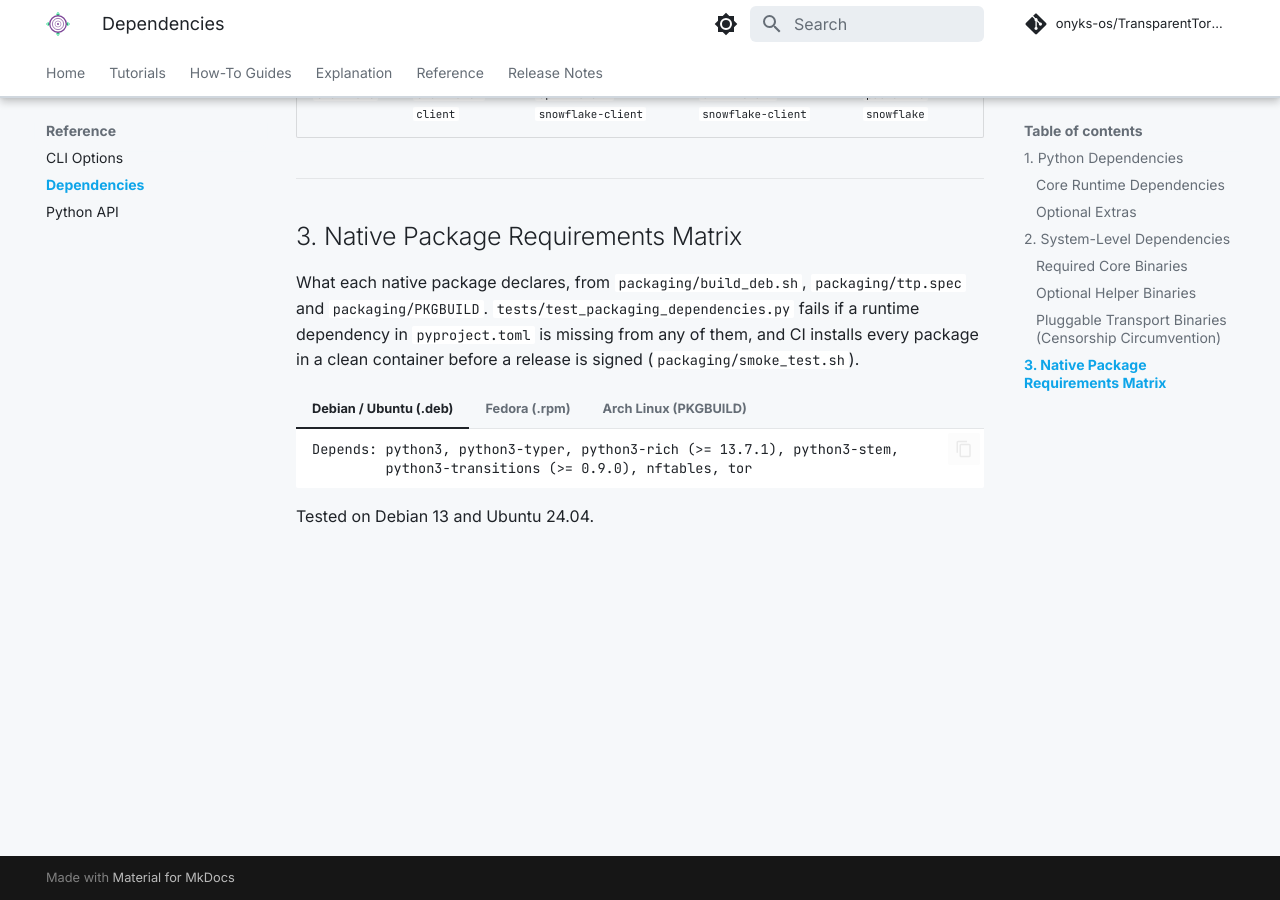
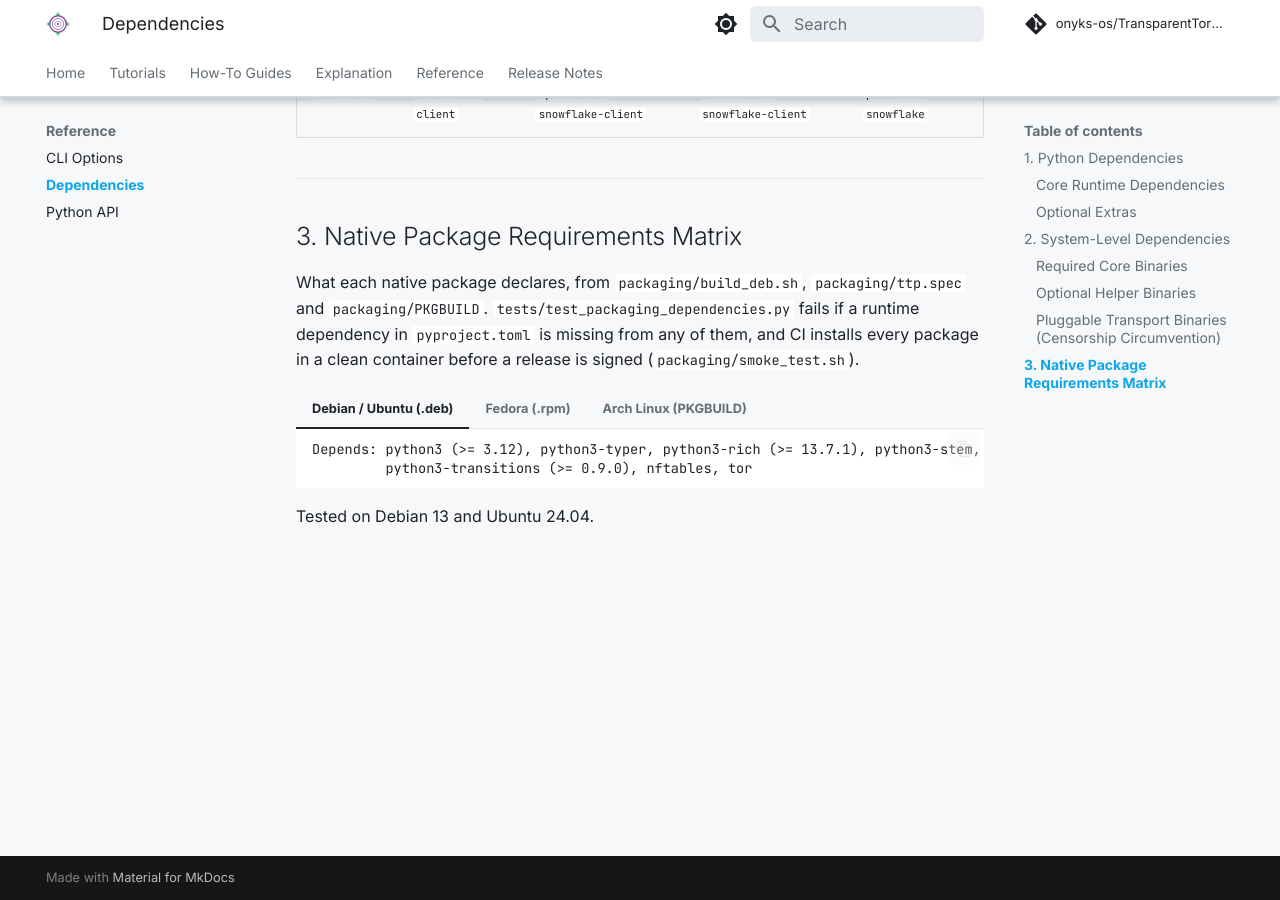
Before and after one commit to onyks-os/TransparentTorProxy, an MkDocs documentation site: the page built from docs/web/reference/dependencies.md, in a window 1280 px wide and 900 px high, scrolled down 2776 px. Built offline with MkDocs 1.6.1 and Material for MkDocs 9.7.7, drawn with Linux system fonts in a browser that asks for light colours; comment, search, counter and statistics services are not loaded.

Commit message:
Require Python 3.12 in native package metadata (#123)
Signed-off-by: onyks-os <129986281+onyks-os@users.noreply.github.com>

````diff
--- a/docs/web/reference/dependencies.md
+++ b/docs/web/reference/dependencies.md
@@ -82,7 +82,7 @@
 === "Debian / Ubuntu (.deb)"
 
     ```text
-    Depends: python3, python3-typer, python3-rich (>= 13.7.1), python3-stem,
+    Depends: python3 (>= 3.12), python3-typer, python3-rich (>= 13.7.1), python3-stem,
              python3-transitions (>= 0.9.0), nftables, tor
     ```
 
@@ -91,7 +91,7 @@
 === "Fedora (.rpm)"
 
     ```text
-    Requires: python3, python3-typer, python3-rich, python3-stem, python3-six,
+    Requires: python3 >= 3.12, python3-typer, python3-rich, python3-stem, python3-six,
               nftables, tor, policycoreutils
     Provides: bundled(python3dist(transitions)) = 0.9.3
     ```
@@ -103,7 +103,7 @@
 === "Arch Linux (PKGBUILD)"
 
     ```text
-    depends=('python' 'python-typer' 'python-rich' 'python-stem' 'python-six' 'nftables' 'tor')
+    depends=('python>=3.12' 'python-typer' 'python-rich' 'python-stem' 'python-six' 'nftables' 'tor')
     ```
 
     `transitions` is only in the AUR, so the PKGBUILD bundles it the same way as the
````
Also changed, not shown: CHANGELOG.md (+2 -0 lines), DEPENDENCIES.md (+3 -0 lines), docs/web/release-notes/changelog.md (+2 -0 lines), 5 other files.
